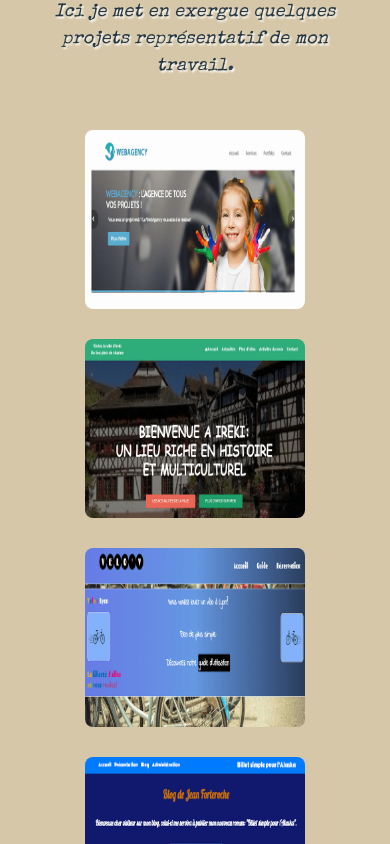
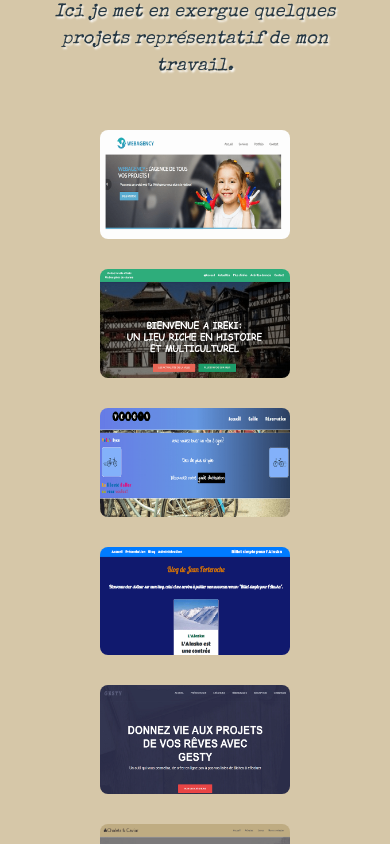
Before and after one commit to AGhoudi/website, a React (Create React App) app: page / in a window 390 px wide. Shown: the part 5120-5964 px from the top of the page. Built offline with nearby package versions, Linux system fonts and the light colour scheme.

Commit message:
cleaned and refactored website.tsx and website.scss

```diff
--- a/src/base/base.scss
+++ b/src/base/base.scss
@@ -14,6 +14,7 @@ $blue: #1e2f45;
 $lightBlue: #243B55;
 $darkYellow: #A19170;
 $yellow: #D6C7A8;
+$orangeYellow: #A1916D;
 
 /* FONTS */
 $fontElite: 'Special Elite', cursive;
--- a/src/components/website/website.css
+++ /dev/null
@@ -1,133 +0,0 @@
-.grid-item {
-  width: 100%;
-  height: 100%;
-  justify-self: center;
-  border-radius: 8px;
-  position: relative;
-}
-
-.image {
-  width: 95%;
-  height: 100%;
-  border-radius: 8px;
-  display: block;
-  margin: 0 auto;
-  cursor: pointer;
-}
-
-.overlay {
-  position: absolute;
-  top: 0;
-  bottom: 0;
-  left: 0;
-  right: 0;
-  height: 100%;
-  width: 95%;
-  opacity: 0;
-  transition: 1.2s ease;
-  background-color: #253743;
-  border-radius: 8px;
-  margin: 0 auto;
-}
-
-.grid-item:hover .overlay {
-  opacity: 1;
-}
-
-.text {
-  color: #fff !important;
-  position: absolute;
-  top: 50%;
-  left: 50%;
-  -webkit-transform: translate(-50%, -50%);
-  -ms-transform: translate(-50%, -50%);
-  transform: translate(-50%, -50%);
-  text-align: center;
-  font-size: 1.9rem;
-  font-family: 'Oswald', sans-serif;
-  text-decoration: none;
-}
-
-a.website {
-  color: #fff;
-}
-
-a.website:hover {
-  color:#A1916D;
-  text-decoration: none;
-}
-
-
-@media screen and (max-width: 1025px) {
-  .image {
-    width: 75%;
-  }
-  .overlay {
-    width: 75%;
-  }
-  .grid-item {
-    display: flex;
-    justify-content: center;
-    min-height: 399px !important;
-    max-height: 400px !important;
-  }
-}
-
-@media screen and (max-width: 850px) {
-  .image {
-    width: 75%;
-  }
-  .overlay {
-    width: 75%;
-  }
-  .grid-item {
-    display: flex;
-    justify-content: center;
-  }
-}
-
-@media screen and (max-width: 750px) {
-  .image {
-    width: 70%;
-  }
-  .overlay {
-    width: 70%;
-  }
-  .grid-item {
-    display: flex;
-    justify-content: center;
-  }
-}
-
-
-@media screen and (max-width: 700px) {
-  .image {
-    width: 65%;
-  }
-  .overlay {
-    width: 65%;
-  }
-  .grid-item {
-    display: flex;
-    justify-content: center;
-    min-height: auto !important;
-    max-height: auto !important;
-  }
-}
-
-@media screen and (max-width: 426px) {
-  .image {
-    width: 75%;
-  }
-  .overlay {
-    width: 75%;
-  }
-  .grid-item {
-    padding: 0;
-    min-height: 179px !important;
-    max-height: 180px !important;
-  }
-  .text {
-    font-size: 1.5rem;
-  }
-}
--- a/src/components/website/website.jsx
+++ /dev/null
@@ -1,16 +0,0 @@
-import React from "react";
-
-import "./website.css";
-
-const Website = ({image, title, link}) => (
-  <div class="grid-item">
-    <img src={image} alt={title} className="image" />
-    <div className="overlay">
-      <div className="text">
-        <a className="website" href={link} target="_blank" rel="noopener noreferrer" >{title}</a>
-      </div>
-    </div>
-  </div>
-);
-
-export default Website;
--- /dev/null
+++ b/src/components/website/website.scss
@@ -0,0 +1,124 @@
+@import "../../base/base.scss";
+
+.grid-item {
+  width: 100%;
+  height: 100%;
+  justify-self: center;
+  border-radius: 0.5rem;
+  position: relative;
+  @include media(computer) {
+    display: flex;
+    justify-content: center;
+    min-height: 24.9375rem !important;
+    max-height: 25rem !important;
+  }
+  @include media(mobile) {
+    padding: 0;
+    min-height: 11.1875rem !important;
+    max-height: 11.25rem !important;
+  }
+  &__image {
+    width: 95%;
+    height: 100%;
+    border-radius: 0.5rem;
+    display: block;
+    margin: 0 auto;
+    cursor: pointer;
+    @include media(computer) {
+      width: 75%;
+    }
+    @include media(mobile) {
+      width: 75%;
+    }
+  }
+}
+
+.overlay {
+  position: absolute;
+  top: 0;
+  bottom: 0;
+  left: 0;
+  right: 0;
+  height: 100%;
+  width: 95%;
+  opacity: 0;
+  transition: 1.2s ease;
+  background-color: $darkBlue;
+  border-radius: 0.5rem;
+  margin: 0 auto;
+  @include media(computer) {
+    width: 75%;
+  }
+  @include media(mobile) {
+    width: 75%;
+  }
+  &__text {
+    color: $white !important;
+    position: absolute;
+    top: 50%;
+    left: 50%;
+    -webkit-transform: translate(-50%, -50%);
+    -ms-transform: translate(-50%, -50%);
+    transform: translate(-50%, -50%);
+    @include textcenter;
+    font-size: 1.9rem;
+    font-family: $fontOswald;
+    text-decoration: none;
+    @include media(mobile) {
+      font-size: 1.5rem;
+    }
+  }
+  &__website {
+    color: $white;
+    text-decoration: none;
+    &:hover {
+      color: $orangeYellow;
+      text-decoration: none;
+    }
+  }
+}
+
+.grid-item:hover .overlay {
+  opacity: 1;
+}
+
+@media screen and (max-width: 53.125rem) {
+  .grid-item__image {
+    width: 75%;
+  }
+  .overlay {
+    width: 75%;
+  }
+  .grid-item {
+    display: flex;
+    justify-content: center;
+  }
+}
+
+@media screen and (max-width: 46.875rem) {
+  .grid-item__image {
+    width: 70%;
+  }
+  .overlay {
+    width: 70%;
+  }
+  .grid-item {
+    display: flex;
+    justify-content: center;
+  }
+}
+
+@media screen and (max-width: 43.75rem) {
+  .grid-item__image {
+    width: 65%;
+  }
+  .overlay {
+    width: 65%;
+  }
+  .grid-item {
+    display: flex;
+    justify-content: center;
+    min-height: auto !important;
+    max-height: auto !important;
+  }
+}
--- /dev/null
+++ b/src/components/website/website.tsx
@@ -0,0 +1,22 @@
+import { FC } from 'react';
+
+import "./website.scss";
+
+interface Weblist {
+  image: string,
+  title: string,
+  link: string,
+}
+
+const Website:FC<Weblist> = ({image, title, link}) => (
+  <div className="grid-item">
+    <img src={image} alt={title} className="grid-item__image" />
+    <div className="overlay">
+      <div className="overlay__text">
+        <a className="overlay__website" href={link} target="_blank" rel="noopener noreferrer" >{title}</a>
+      </div>
+    </div>
+  </div>
+);
+
+export default Website;
```
